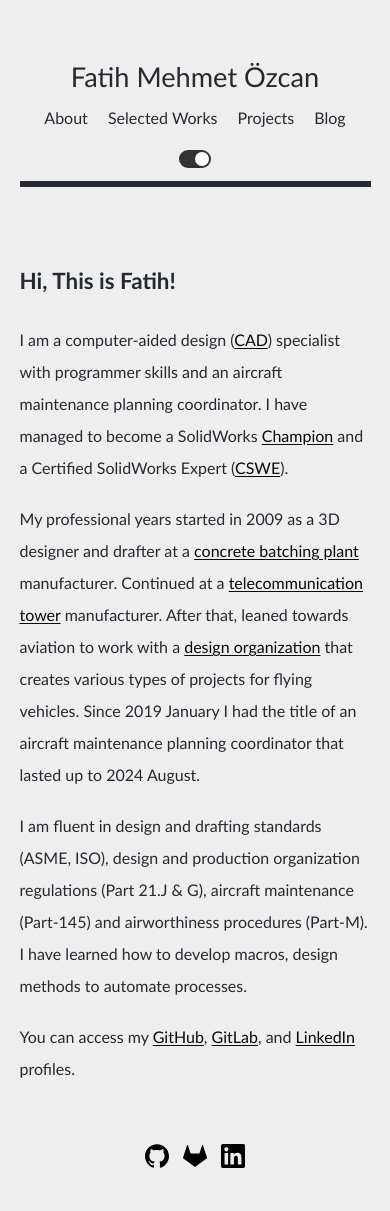
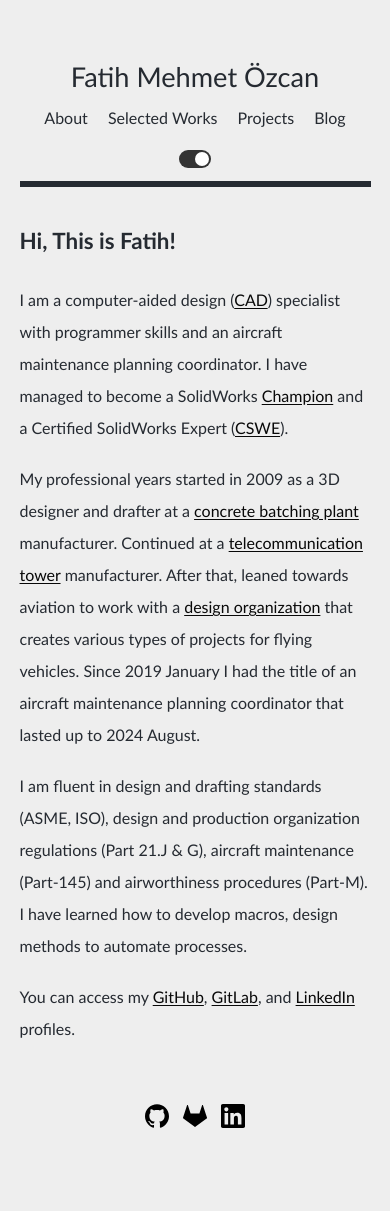
Before and after one commit to fatihmeh/fatihmeh.github.io, a Jekyll site: the page built from index.html, in a window 390 px wide. Built offline with Jekyll 4.4.1, drawn with Linux system fonts in a browser that asks for light colours; after the commit the page ends 1171 px from its top, so only the background shows below that.

Commit message:
Update responsiveness of #container margin-top value

```diff
--- a/css/main.css
+++ b/css/main.css
@@ -526,10 +526,11 @@ opacity: 100%;
 /* adaptive */
 @media only screen and (max-width: 425px) {
     .switch {margin-top: 20px;}
+    #container {margin-top:0px;}
 }
 
 @media only screen and (max-width: 523px) {
-  #container {width: 90%;}
+  #container {width: 90%;margin-top:0px;}
   .row{display: none;}
   .projects-list{display:block;}
   .sel-col{display:block;}
@@ -546,7 +547,7 @@ opacity: 100%;
   .sel-img-div, .sel-text{width:100%;}
   .row{display: none;}
   .sel-text{padding-top:10px;}
-  #container {width: 70%;}
+  #container {width: 70%;margin-top:0px;}
   #airnav{background-position: top;}
   #driveworks{background-size: contain;}
 }
@@ -554,12 +555,12 @@ opacity: 100%;
 
 @media only screen and (min-width: 840px) and (max-width: 1439px) {
   .projects-list{display:none;}
-  #container {width: 760px;}
+  #container {width: 760px;margin-top:0px;}
 }
 
 @media only screen and (min-width: 1440px) {
   .projects-list{display:none;}
-  #container {width: 950px;}
+  #container {width: 950px;margin-top:0px;}
   #airnav{  background-position: top;}
   #driveworks{background-size: contain;}
   .sel-img-div{height: 300px;}
```
